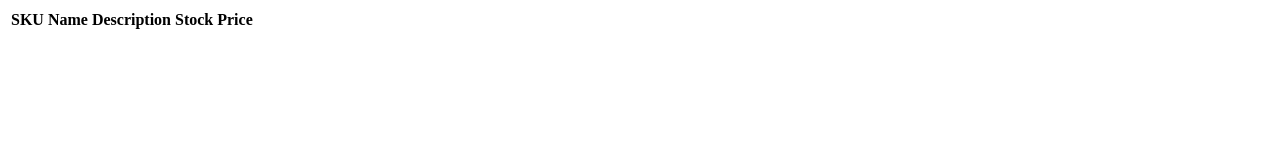
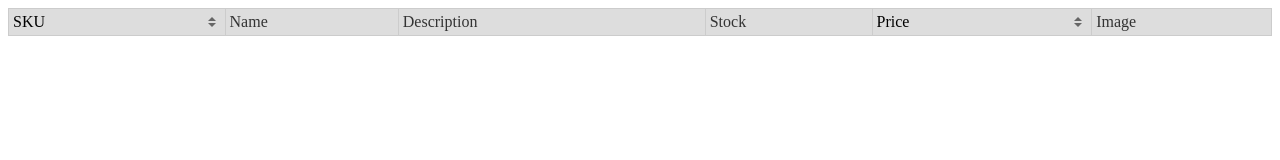
Before and after one commit to Dominic-1998/OGL-Test, a plain HTML site: page index.html in a window 1280 px wide. Drawn offline with Linux system fonts and the light colour scheme; no server answers.

Commit message:
Json API into html table

```diff
--- a/css/main.scss
+++ b/css/main.scss
@@ -0,0 +1,67 @@
+*  {
+	-moz-box-sizing: border-box;
+	-o-box-sizing: border-box;
+	-webkit-box-sizing: border-box;
+	box-sizing: border-box;
+}
+body {
+	color: #333;
+	font-size: 1em;
+}
+a:link,
+a:visited,
+a:hover,
+a:active {
+	color: #000;
+	text-decoration: none;
+}
+.container {
+  margin: 50px auto;
+  padding: 0 50px;
+  max-width: 960px;
+}
+table {
+	background: #FFF;
+	border-collapse: collapse;
+	width: 100%;
+}
+td,
+th {
+	padding: 4px;
+	border: 1px solid #CCC;
+	overflow: hidden;
+	text-align: left;
+	vertical-align: middle;
+}
+th {
+	background-color: #DDD;
+	font-weight: 400;
+}
+th a,
+td a {
+	display: block;
+	width: 100%;
+}
+th a.sort-by {
+	padding-right: 18px;
+	position: relative;
+}
+a.sort-by:before,
+a.sort-by:after {
+	border: 4px solid transparent;
+	content: "";
+	display: block;
+	height: 0;
+	right: 5px;
+	top: 50%;
+	position: absolute;
+	width: 0;
+}
+a.sort-by:before {
+	border-bottom-color: #666;
+	margin-top: -9px;
+}
+a.sort-by:after {
+	border-top-color: #666;
+	margin-top: 1px;
+}
--- a/index.html
+++ b/index.html
@@ -10,19 +10,21 @@
 </head>
 
 <body>
-  <table>
+  <div class="main">
+    <table class="table" id="table">
       <thead>
         <tr>
-        <th>SKU</th>
+          <th onclick="sortTable(0)" scope="col"><a href="#" class="sort-by">SKU</th>
           <th>Name</th>
           <th>Description</th>
           <th>Stock</th>
-        <th>Price</th>
+          <th onclick="sortTable(4)" scope="col"><a href="#" class="sort-by">Price</th>
+          <th>Image</th>
         </tr>
       </thead>
       <tbody id="tbody">
       </tbody>
     </table>
+  </div>
 </body>
-
 </html>
--- a/js/script.js
+++ b/js/script.js
@@ -4,27 +4,50 @@ getProducts().catch(error =>{
 async function getProducts(){
   let response = await fetch('https://testapi.oglsoftware.co.uk/products');
   let data = await response.json();
-  let tbody = document.getElementById('tbody');
   for (const key in data['data']){
-    let row = tbody.insertRow(key);
-    let cell1 = row.insertCell(0);
-    let cell2 = row.insertCell(1);
-    let cell3 = row.insertCell(2);
-    let cell4 = row.insertCell(3);
-    let cell5 = row.insertCell(4);
-    cell1.innerHTML = data['data'][key]['sku'];
-    cell2.innerHTML = data['data'][key]['name'];
-    cell3.innerHTML = data['data'][key]['description'];
-    cell4.innerHTML = data['data'][key]['stock-level'];
-    cell5.innerHTML = data['data'][key]['price'];
-    // console.log(data['data'][key]['sku']);
-    // console.log(data['data'][key]['name']);
-    // console.log(data['data'][key]['description']);
-    // console.log(data['data'][key]['stock-level']);
-    // console.log(data['data'][key]['price']);
-    // console.log(data['data'][key]['image']);
+    let rowData = "<tr><td id='sku'>"+data['data'][key]['sku']+"</td><td id='name'>"+data['data'][key]['name']+"</td><td id='desc'>"+data['data'][key]['description']+"</td><td id='stock'>"+data['data'][key]['stock-level']+"</td><td id='price'>"+data['data'][key]['price']+"</td><td id='img'><img src='"+data['data'][key]['image']+"' height='100'/></td></tr>";
+    document.getElementById('tbody').innerHTML += rowData;
   }
 };
+
+function sortTable(n) {
+  var table, rows, switching, i, x, y, shouldSwitch, dir, switchcount = 0;
+  table = document.getElementById("table");
+  switching = true;
+  dir = "asc";
+  while (switching) {
+    switching = false;
+    rows = table.rows;
+    for (i = 1; i < (rows.length - 1); i++) {
+      shouldSwitch = false;
+      x = rows[i].getElementsByTagName("TD")[n];
+      y = rows[i + 1].getElementsByTagName("TD")[n];
+      if (dir == "asc") {
+        if (Number(x.innerHTML) > Number(y.innerHTML)) {
+          shouldSwitch= true;
+          break;
+        }
+      } else if (dir == "desc") {
+        if (Number(x.innerHTML) < Number(y.innerHTML)) {
+          shouldSwitch = true;
+          break;
+        }
+      }
+    }
+    if (shouldSwitch) {
+      rows[i].parentNode.insertBefore(rows[i + 1], rows[i]);
+      switching = true;
+      switchcount ++;
+    } else {
+      if (switchcount == 0 && dir == "asc") {
+        dir = "desc";
+        switching = true;
+      }
+    }
+  }
+}
+
+// IGNORE BELOW CODE, I WAS JUST TESTING!
 
 // await fetch('https://testapi.oglsoftware.co.uk/products')
 //   .then(response => {
@@ -33,3 +56,20 @@ async function getProducts(){
 
 // let test = data['data'][0]['sku'];
 // console.log(test);
+// let row = tbody.insertRow(key);
+// let cell1 = row.insertCell(0);
+// let cell2 = row.insertCell(1);
+// let cell3 = row.insertCell(2);
+// let cell4 = row.insertCell(3);
+// let cell5 = row.insertCell(4);
+// cell1.innerHTML = data['data'][key]['sku'];
+// cell2.innerHTML = data['data'][key]['name'];
+// cell3.innerHTML = data['data'][key]['description'];
+// cell4.innerHTML = data['data'][key]['stock-level'];
+// cell5.innerHTML = data['data'][key]['price'];
+// console.log(data['data'][key]['sku']);
+// console.log(data['data'][key]['name']);
+// console.log(data['data'][key]['description']);
+// console.log(data['data'][key]['stock-level']);
+// console.log(data['data'][key]['price']);
+// console.log(data['data'][key]['image']);
```
Also changed, not shown: css/main.css, 1 other file. Lines whose indentation alone changed are shown as unchanged.
